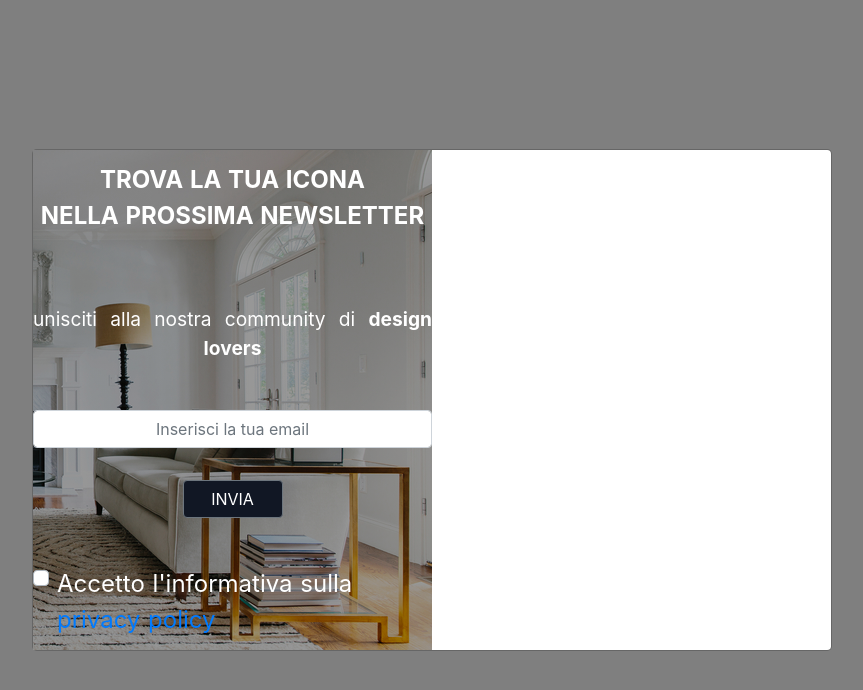
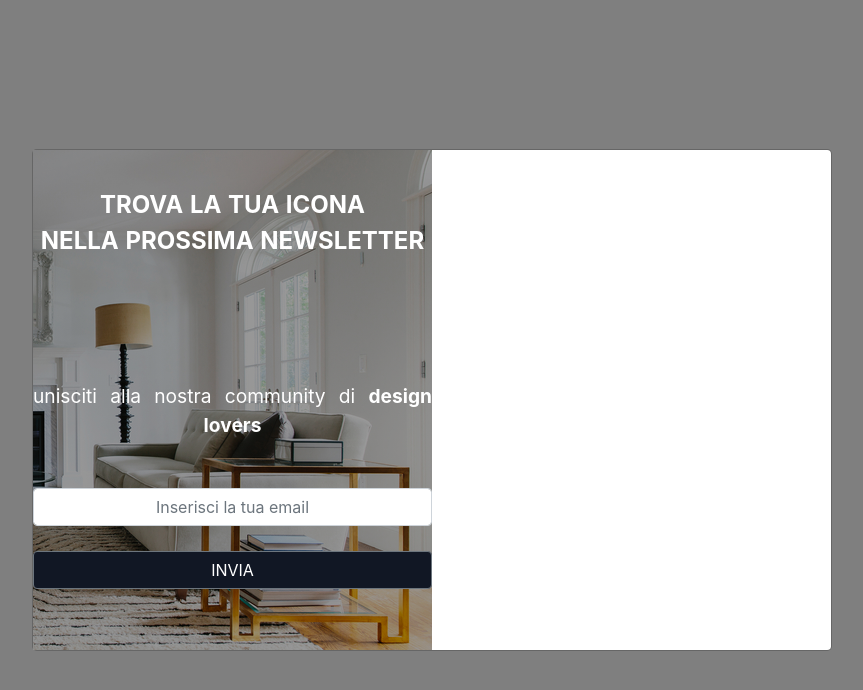
Before and after one commit to sghgh1996/deesup-task, a Nuxt app: page / in a window 1280 px wide. Shown: the top 690 px of the page, without its empty margins (208-1071 px from the left). Built offline with nearby package versions, Linux system fonts and the light colour scheme.

Commit message:
feat: added sample api call

```diff
--- a/components/news-letter/news-letter-form.vue
+++ b/components/news-letter/news-letter-form.vue
@@ -4,6 +4,8 @@
       unisciti alla nostra community di <b>design lovers</b>
     </div>
 
+    <ValidationObserver v-slot="{ handleSubmit }" class="w-100">
+      <b-form @submit.prevent="handleSubmit(subscribe)">
         <ValidationProvider
           v-slot="validationContext"
           rules="email|required"
@@ -22,19 +24,38 @@
           </b-form-invalid-feedback>
         </ValidationProvider>
 
-    <b-button class="button-form my-5 my-lg-4">
+        <b-alert v-if="subscribeStatus === 'error'" variant="danger" dismissible>
+          Dismissible Alert!
+        </b-alert>
+
+        <b-overlay
+          :show="subscribeStatus === 'loading'"
+          rounded
+          opacity="0.6"
+          spinner-small
+          spinner-variant="primary"
+          class="my-5 my-lg-4"
+        >
+          <b-button
+            class="button-form w-100"
+            type="submit"
+            :disabled="subscribeStatus === 'loading'"
+          >
             INVIA
           </b-button>
+        </b-overlay>
 
         <ValidationProvider
           v-slot="validationContext"
-      rules="accepted"
+          rules="required"
+          v-if="!isMobileDevice"
         >
           <b-form-checkbox
             v-model="form.privacyStatus"
             class="d-none d-lg-block mt-4"
             value="accepted"
-        unchecked-value="not_accepted"
+            unchecked-value=""
+            aria-describedby="privacy-live-feedback"
           >
             Accetto l'informativa sulla
             <a href="https://www.iubenda.com/privacy-policy/7828472/legal?ifr=true&height=581" target="blank"> privacy policy</a>
@@ -43,9 +64,11 @@
             id="privacy-live-feedback"
             :state="getValidationState(validationContext)"
           >
-        {{ validationContext.errors[0] }}
+            accetta la privacy
           </b-form-invalid-feedback>
         </ValidationProvider>
+      </b-form>
+    </ValidationObserver>
 
     <div class="d-lg-none privacy-text font-weight-bold mt-3 text-justify text-last-center">
       ho letto ed accettato l'informativa sulla
@@ -55,9 +78,10 @@
 </template>
 
 <script>
-import { ValidationProvider } from 'vee-validate'
+import { ValidationProvider, ValidationObserver } from 'vee-validate'
 import { extend } from 'vee-validate'
 import { required, email } from 'vee-validate/dist/rules'
+import { isMobile } from 'mobile-device-detect'
 
 extend('email', {
   ...email,
@@ -69,28 +93,39 @@ extend('required', {
   message: 'Questo campo è obbligatorio'
 })
 
-extend('accepted', {
-  validate: (value) => {
-    return value === 'accepted'
-  },
-  message: 'accetta la privacy'
-})
-
 export default {
   components: {
-    ValidationProvider
+    ValidationProvider,
+    ValidationObserver
   },
   data () {
     return {
       form: {
         email: '',
         privacyStatus: ''
-      }
+      },
+      subscribeStatus: '' // loading - error - sucess
     }
   },
   methods: {
     getValidationState ({ dirty, validated, valid = null }) {
       return dirty || validated ? valid : null
+    },
+    subscribe () {
+      this.subscribeStatus = 'loading'
+      this.$axios.$post('https://reqres.in/api/users', {
+        email: this.form.email
+      }).then((response) => {
+        this.subscribeStatus = 'success'
+        this.$bvModal.hide('news-letter')
+      }).catch(() => {
+        this.subscribeStatus = 'error'
+      })
+    }
+  },
+  computed: {
+    isMobileDevice () {
+      return isMobile
     }
   }
 }
```
Lines whose indentation alone changed are shown as unchanged.
